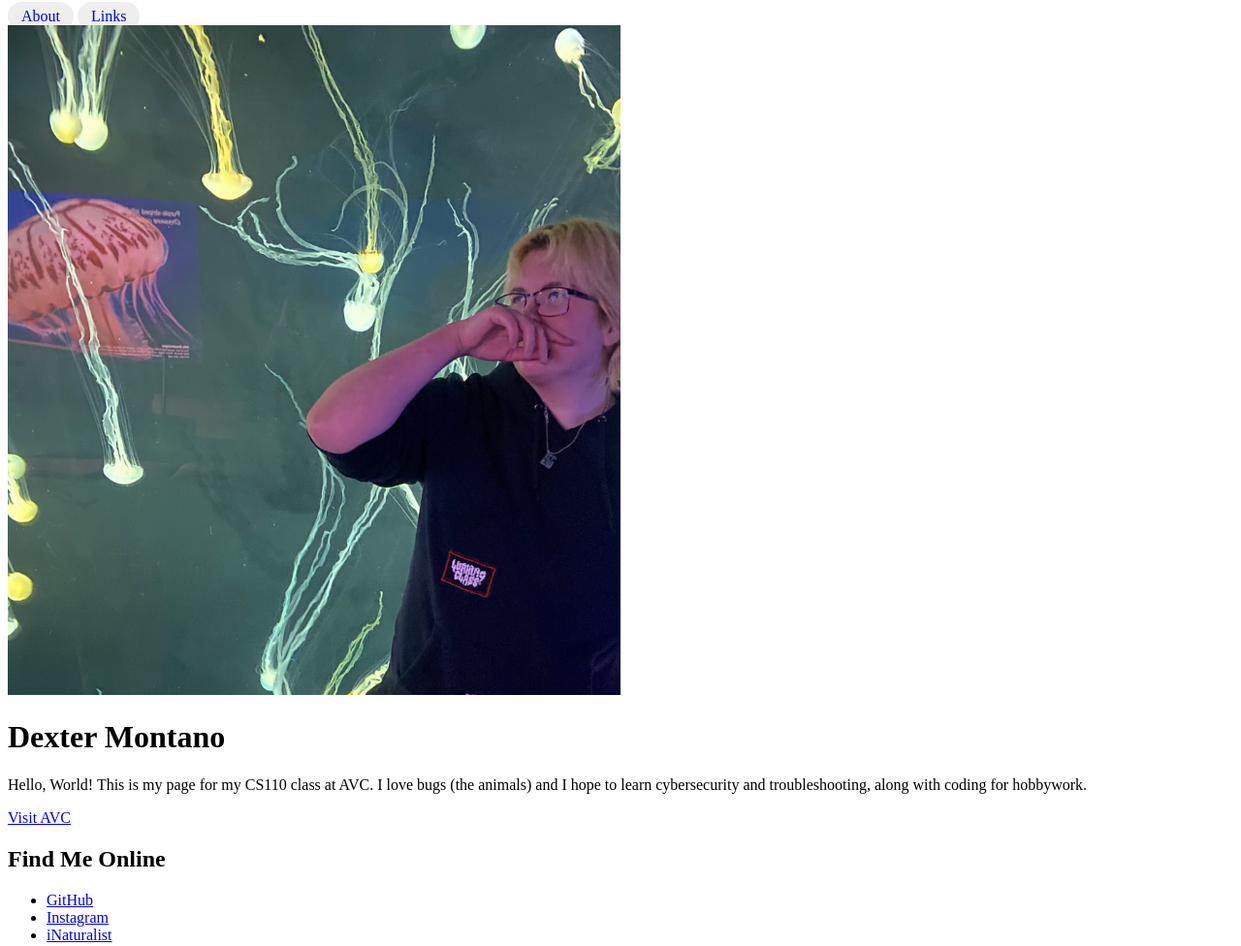
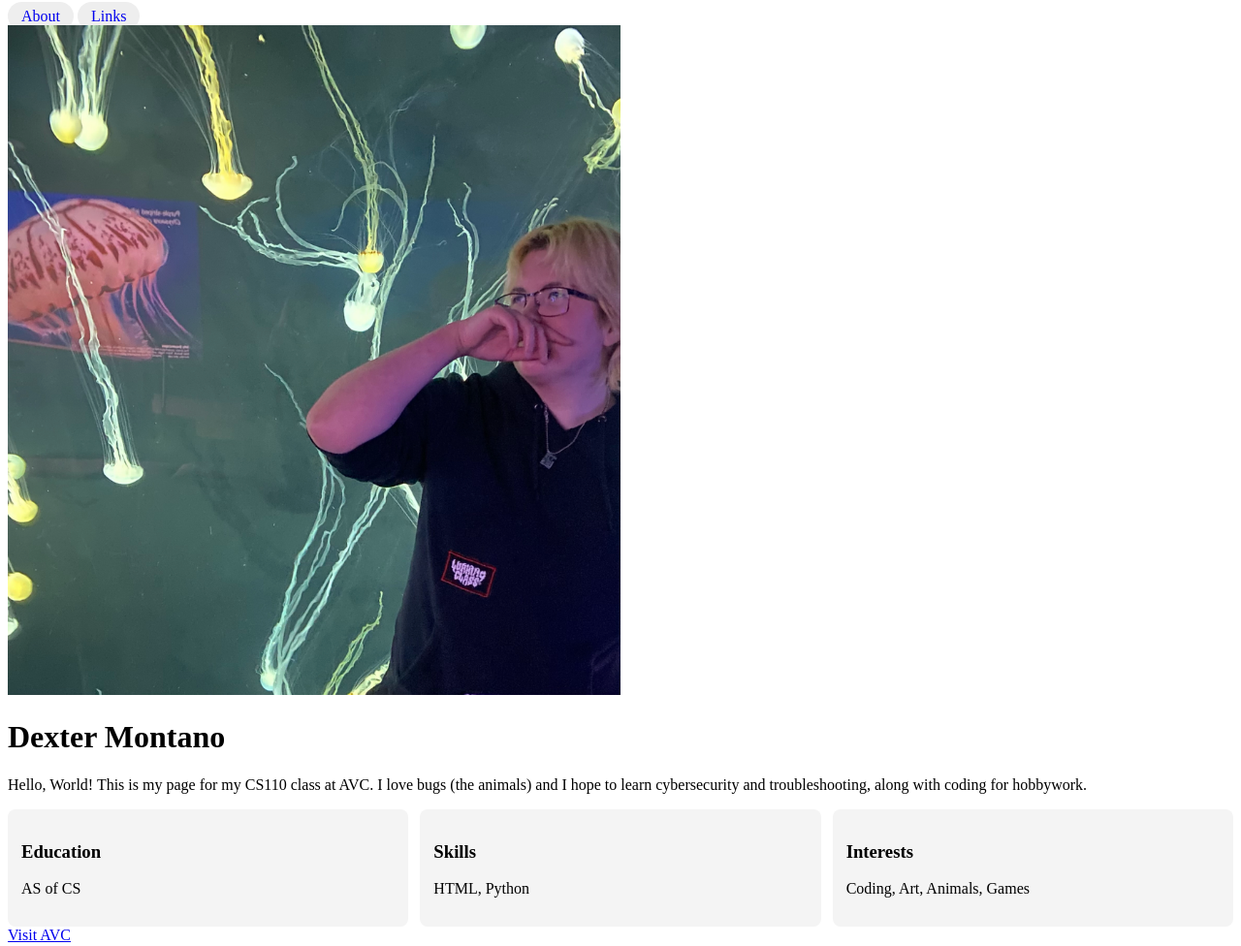
Before and after one commit to montano528/montano528.github.io, a plain HTML site: page index.html in a window 1280 px wide. Shown: the top 976 px of the page at 97% size. Drawn offline with Linux system fonts and the light colour scheme.

Commit message:
Add card grid section (Education/Skills/Interests)

```diff
--- a/index.html
+++ b/index.html
@@ -7,6 +7,16 @@
                 background: #eee;
                 border-radius: 999px;
                 text-decoration: none;
+            }
+            .grid {
+                display: grid;
+                grid-template-columns: repeat(3, 1fr);
+                gap: 12px;
+            }
+            .card {
+                padding: 14px;
+                background: #f4f4f4;
+                border-radius: 8px;
             }
         </style>
         <nav>
@@ -22,6 +32,12 @@
         width="50%">
         <h1 id="about">Dexter Montano</h1>
         <p>Hello, World! This is my page for my CS110 class at AVC. I love bugs (the animals) and I hope to learn cybersecurity and troubleshooting, along with coding for hobbywork.</p>
+
+        <section class="grid">
+            <div class="card"><h3>Education</h3><p>AS of CS</p></div>
+            <div class="card"><h3>Skills</h3><p>HTML, Python</p></div>
+            <div class="card"><h3>Interests</h3><p>Coding, Art, Animals, Games</p></div>
+        </section>
         <a href="https://www.avc.edu/">Visit AVC</a>
         <h2 id="links">Find Me Online</h2>
         <ul>
```
